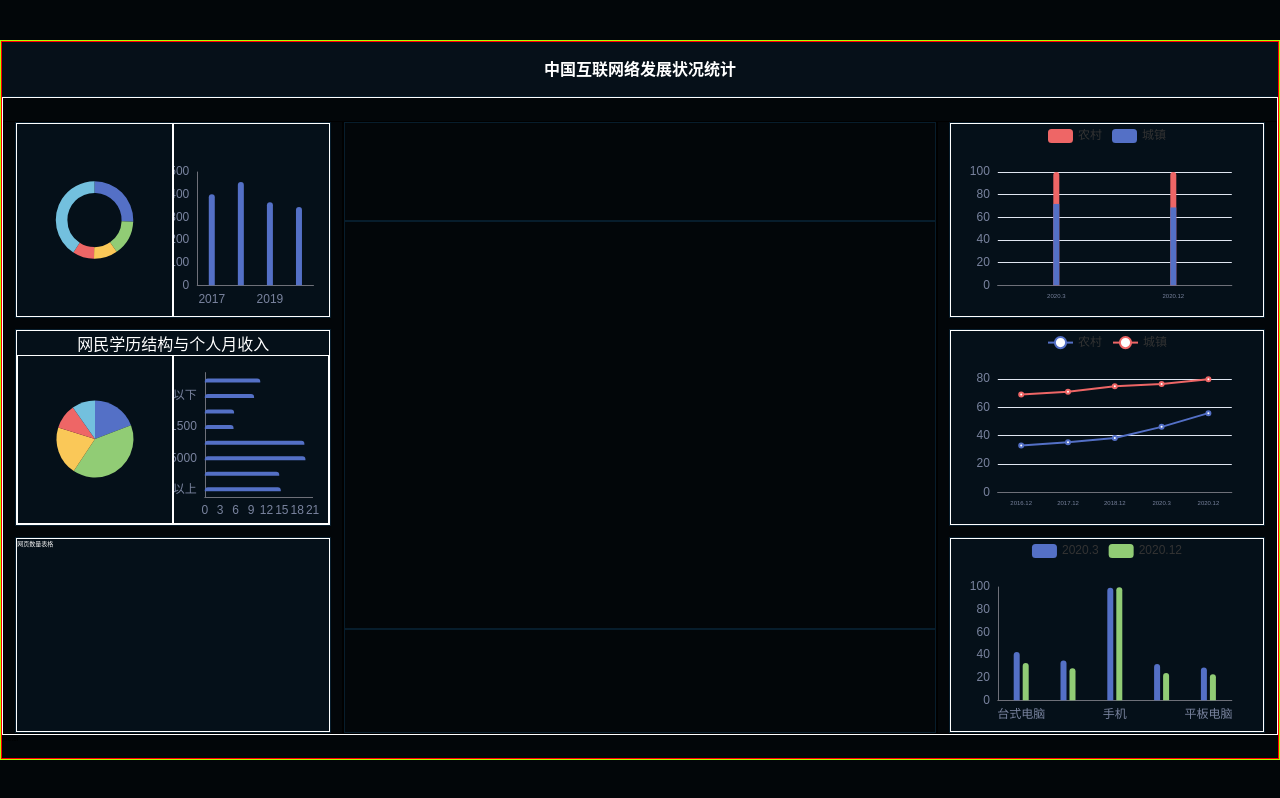
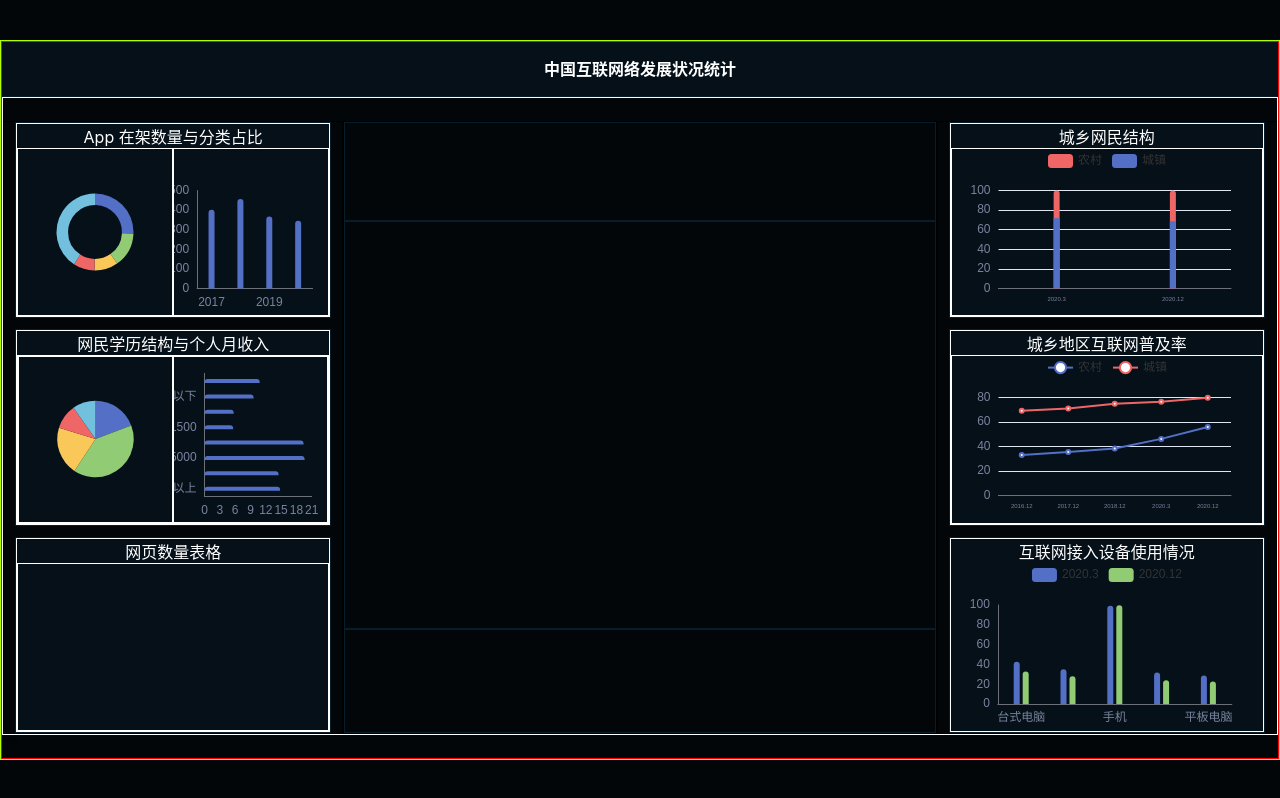
Before and after one commit to ml1234256/big-screen-demo-1, a React (Create React App) app: page /#/ in a window 1280 px wide. Built offline with nearby package versions, Linux system fonts and the light colour scheme.

Commit message:
add chart Title/chartDiv

```diff
--- a/src/components/chart-1.tsx
+++ b/src/components/chart-1.tsx
@@ -8,15 +8,20 @@ import { createEchartOption } from "../shared/create-echarts-option";
 
 const ChartWrapper = styled.div`
     display: flex;
+    flex-direction: column;
     height:100%;
     max-height:100%;
+    border:1px solid #fff;
+`;
+const Title = styled.h2`
+    color: #fff;
+    text-align: center;
 `;
 const ChartDiv = styled.div`
     height:100%;
     width: 100%;
     border:1px solid #fff;
 `
-
 
 export const Chart1 = () => {
     const chartDiv1 = useRef<HTMLDivElement>(null);
@@ -76,8 +81,11 @@ export const Chart1 = () => {
             }, [])
     return (
         <ChartWrapper>
-            <ChartDiv ref={chartDiv1}></ChartDiv>
-            <ChartDiv ref={chartDiv2}></ChartDiv>
+            <Title>App 在架数量与分类占比</Title>
+            <div style={{display:'flex', height:'100%'}}>
+                <ChartDiv ref={chartDiv1}></ChartDiv>
+                <ChartDiv ref={chartDiv2}></ChartDiv>
+            </div>
         </ChartWrapper>
         )
 }
--- a/src/components/chart-2.tsx
+++ b/src/components/chart-2.tsx
@@ -1,11 +1,23 @@
 import { useEffect, useRef } from "react";
 import styled from 'styled-components';
+import { toEditorSettings } from "typescript";
 
 // 网页数量
 
+const ChartWrapper = styled.div`
+    display: flex;
+    flex-direction: column;
+    height:100%;
+    max-height:100%;
+    border:1px solid #fff;
+`;
+const Title = styled.h2`
+    color: #fff;
+    text-align: center;
+`;
 const Table = styled.div`
     display: grid;
-       height:100%;
+    height:100%;
     max-height:100%;
     color: #fff;
     border: 1px solid #fff;
@@ -16,8 +28,12 @@ const Table = styled.div`
 
 export const Chart2 = () => {
     return (
-        <Table>
-           网页数量表格
-        </Table>
+        <ChartWrapper>
+            <Title>网页数量表格</Title>
+            <Table>
+
+            </Table>
+        </ChartWrapper>
+
     )
 }
--- a/src/components/chart-3.tsx
+++ b/src/components/chart-3.tsx
@@ -7,13 +7,20 @@ import { px2rem } from "../shared/px2rem";
 // 互联网接入设备使用情况
 
 const ChartWrapper = styled.div`
+    display: flex;
+    flex-direction: column;
     height:100%;
     max-height:100%;
+    border:1px solid #fff;
+`;
+const Title = styled.h2`
     color: #fff;
-    border: 1px solid #fff;
-    font-size:6px;
+    text-align: center;
 `;
-
+const ChartDiv = styled.div`
+    height:100%;
+    width: 100%;
+`;
 export const Chart3 = () => {
     const chartDiv = useRef<HTMLDivElement>(null);
     useEffect(() => {
@@ -65,11 +72,8 @@ export const Chart3 = () => {
     }, [])
     return (
         <ChartWrapper>
-            <div ref={chartDiv}
-                style={{
-                width: "100%",
-                height: "100%",
-            }}></div>
+            <Title>互联网接入设备使用情况</Title>
+            <ChartDiv ref={chartDiv}></ChartDiv>
         </ChartWrapper>
     )
 }
--- a/src/components/chart-4.tsx
+++ b/src/components/chart-4.tsx
@@ -12,14 +12,14 @@ flex-direction: column;
     max-height:100%;
     border:1px solid #fff;
 `;
+const Title = styled.h2`
+    color: #fff;
+    text-align: center;
+`;
 const ChartDiv = styled.div`
     height:100%;
     width: 100%;
     border:1px solid #fff;
-`;
-const Title = styled.h2`
-    color: #fff;
-    text-align: center;
 `;
 
 export const Chart4 = () => {
@@ -93,10 +93,12 @@ export const Chart4 = () => {
     return (
         <ChartWrapper>
             <Title>网民学历结构与个人月收入</Title>
-            <div style={{ height: '100%', display:'flex'}}>
-                <ChartDiv ref={chartDiv1}></ChartDiv>
-                <ChartDiv ref={chartDiv2}></ChartDiv>
-            </div>
+            <ChartDiv>
+                <div style={{display:'flex', height:'100%'}}>
+                    <ChartDiv ref={chartDiv1}></ChartDiv>
+                    <ChartDiv ref={chartDiv2}></ChartDiv>
+                </div>
+            </ChartDiv>
         </ChartWrapper>
     )
 }
--- a/src/components/chart-5.tsx
+++ b/src/components/chart-5.tsx
@@ -5,14 +5,21 @@ import { createEchartOption } from "../shared/create-echarts-option";
 
 // 城乡地区互联网普及率
 const ChartWrapper = styled.div`
-    width:100%;
+    display: flex;
+    flex-direction: column;
     height:100%;
     max-height:100%;
+    border:1px solid #fff;
+`;
+const Title = styled.h2`
     color: #fff;
-    border: 1px solid #fff;
-    font-size:6px;
+    text-align: center;
 `;
-
+const ChartDiv = styled.div`
+    height:100%;
+    width: 100%;
+    border:1px solid #fff;
+`;
 export const Chart5 = () => {
     const chartDiv = useRef<HTMLDivElement>(null);
     useEffect(() => {
@@ -51,12 +58,8 @@ export const Chart5 = () => {
     },[])
     return (
         <ChartWrapper>
-            <div ref={chartDiv}
-                style={{
-                    width: '100%',
-                    height: '100%'
-                }}
-            ></div>
+            <Title>城乡地区互联网普及率</Title>
+            <ChartDiv ref={chartDiv}></ChartDiv>
         </ChartWrapper>
     )
 }
--- a/src/components/chart-6.tsx
+++ b/src/components/chart-6.tsx
@@ -5,12 +5,20 @@ import { createEchartOption } from "../shared/create-echarts-option";
 
 // 城乡网民结构
 const ChartWrapper = styled.div`
-    width:100%;
+    display: flex;
+    flex-direction: column;
     height:100%;
-    max-height:100%;;
+    max-height:100%;
+    border:1px solid #fff;
+`;
+const Title = styled.h2`
     color: #fff;
-    border: 1px solid #fff;
-    font-size:6px;
+    text-align: center;
+`;
+const ChartDiv = styled.div`
+    height:100%;
+    width: 100%;
+    border:1px solid #fff;
 `;
 
 export const Chart6 = () => {
@@ -56,12 +64,8 @@ export const Chart6 = () => {
     },[])
     return (
         <ChartWrapper>
-            <div ref={chartDiv}
-                style={{
-                    width: '100%',
-                    height: '100%'
-                }}
-            ></div>
+            <Title>城乡网民结构</Title>
+            <ChartDiv ref={chartDiv}></ChartDiv>
         </ChartWrapper>
     )
 }
```
